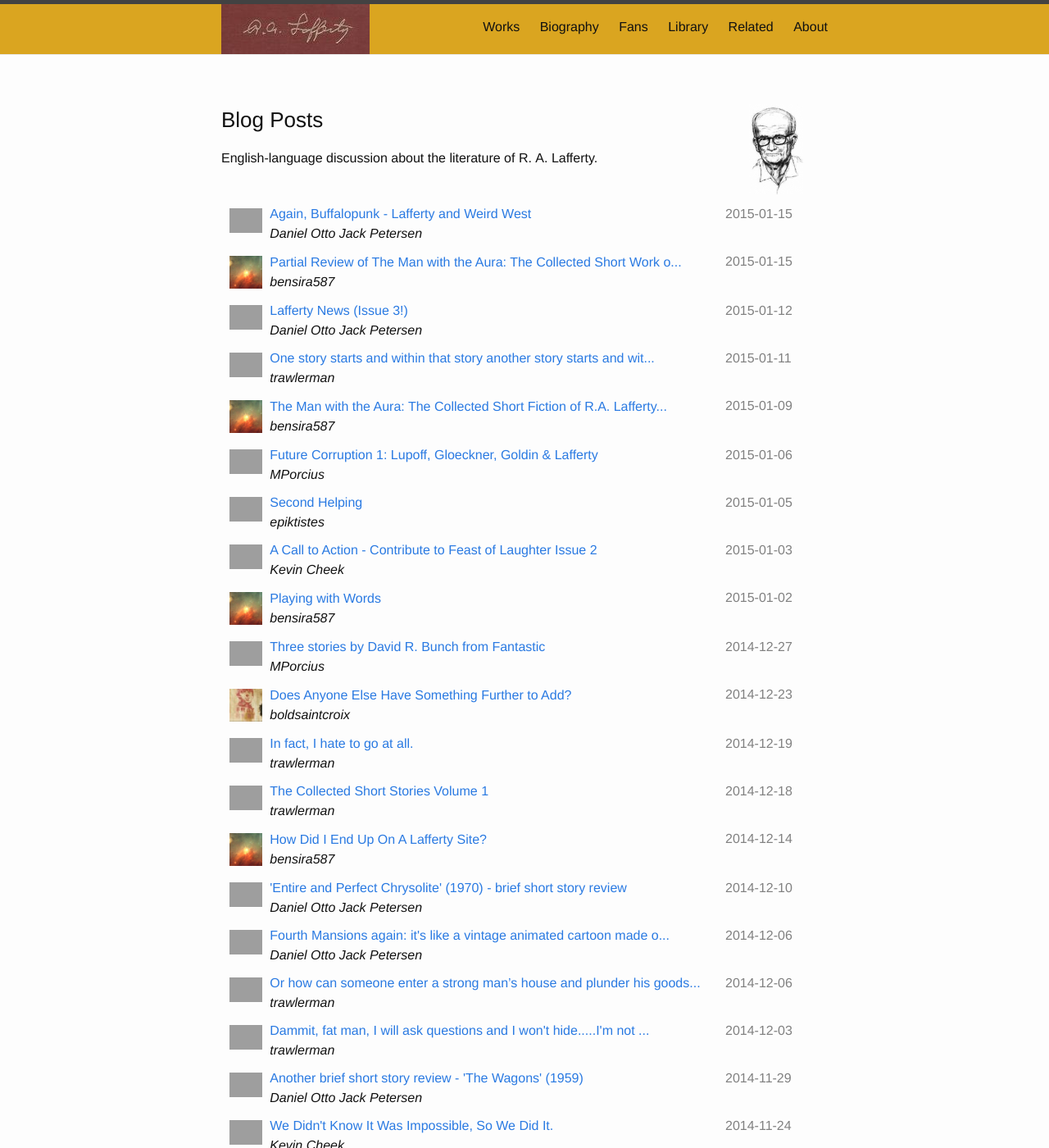
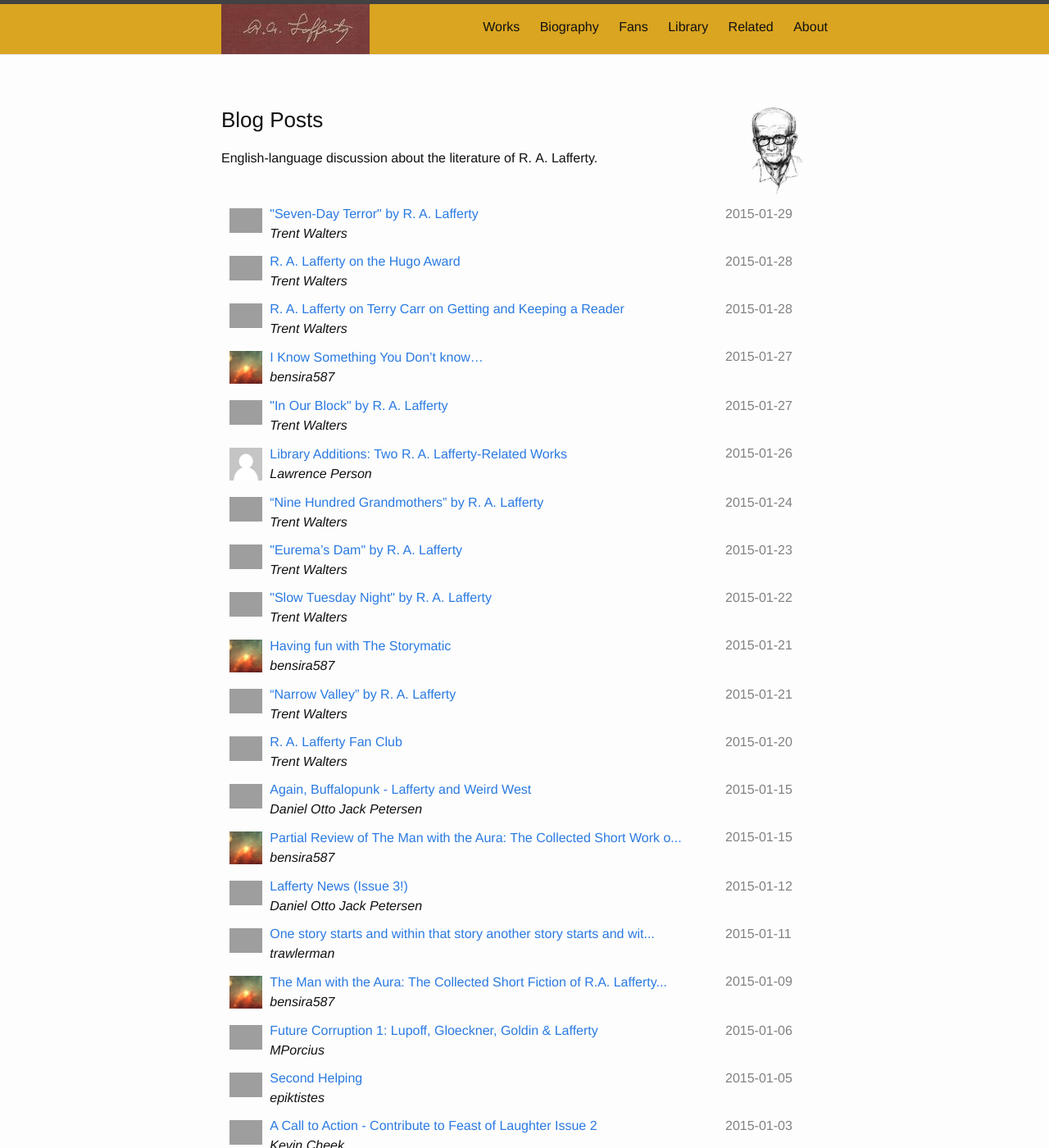
Before and after one commit to ralafferty/ralafferty.github.io, a Jekyll site: the page built from pages/blogs.md, in a window 1280 px wide and 1400 px high. Shown: the whole window at 82% size. Built offline with Jekyll 4.4.1, drawn with Linux system fonts in a browser that asks for light colours; nearby versions of some CDN libraries; some of the changed text lies outside the part shown; grey boxes are pictures that could not be loaded.

Commit message:
update blog index, add Trent Walters blog

```diff
--- a/_data/blog.json
+++ b/_data/blog.json
@@ -1,5 +1,89 @@
 {
   "entries": [
+{
+	"link":"http://apbsal.blogspot.com/2015/01/seven-day-terror-by-r-lafferty.html",
+	"title":"\"Seven-Day Terror\" by R. A. Lafferty",
+	"author":"Trent Walters",
+	"image":"https://www.blogger.com/img/avatar_blue_m_96.png",
+	"date":"2015-01-29",
+},
+{
+	"link":"http://apbsal.blogspot.com/2015/01/r-lafferty-on-hugo-award.html",
+	"title":"R. A. Lafferty on the Hugo Award",
+	"author":"Trent Walters",
+	"image":"https://www.blogger.com/img/avatar_blue_m_96.png",
+	"date":"2015-01-28",
+},
+{
+	"link":"http://apbsal.blogspot.com/2015/01/r-lafferty-on-terry-carr-on-getting-and.html",
+	"title":"R. A. Lafferty on Terry Carr on Getting and Keeping a Reader",
+	"author":"Trent Walters",
+	"image":"https://www.blogger.com/img/avatar_blue_m_96.png",
+	"date":"2015-01-28",
+},
+{
+	"link":"https://rjwizard.wordpress.com/2015/01/27/i-know-something-you-dont-know/",
+	"title":"I Know Something You Don&#8217;t know&#8230;",
+	"author":"bensira587",
+	"image":"http://www.ralafferty.org/images/rjwizard.jpg",
+	"date":"2015-01-27",
+},
+{
+	"link":"http://apbsal.blogspot.com/2015/01/in-our-block-by-r-lafferty.html",
+	"title":"\"In Our Block\" by R. A. Lafferty",
+	"author":"Trent Walters",
+	"image":"https://www.blogger.com/img/avatar_blue_m_96.png",
+	"date":"2015-01-27",
+},
+{
+	"link":"http://www.lawrenceperson.com/?p=13468",
+	"title":"Library Additions: Two R. A. Lafferty-Related Works",
+	"author":"Lawrence Person",
+	"image":"http://www.ralafferty.org/images/grey-avatar.jpg",
+	"date":"2015-01-26",
+},
+{
+	"link":"http://apbsal.blogspot.com/2015/01/nine-hundred-grandmothers-by-r-lafferty.html",
+	"title":"“Nine Hundred Grandmothers” by R. A. Lafferty",
+	"author":"Trent Walters",
+	"image":"https://www.blogger.com/img/avatar_blue_m_96.png",
+	"date":"2015-01-24",
+},
+{
+	"link":"http://apbsal.blogspot.com/2015/01/euremas-dam-by-r-lafferty.html",
+	"title":"\"Eurema’s Dam\" by R. A. Lafferty",
+	"author":"Trent Walters",
+	"image":"https://www.blogger.com/img/avatar_blue_m_96.png",
+	"date":"2015-01-23",
+},
+{
+	"link":"http://apbsal.blogspot.com/2015/01/slow-tuesday-night-by-r-lafferty.html",
+	"title":"\"Slow Tuesday Night\" by R. A. Lafferty",
+	"author":"Trent Walters",
+	"image":"https://www.blogger.com/img/avatar_blue_m_96.png",
+	"date":"2015-01-22",
+},
+{
+	"link":"https://rjwizard.wordpress.com/2015/01/21/having-fun-with-the-storymatic/",
+	"title":"Having fun with The Storymatic",
+	"author":"bensira587",
+	"image":"http://www.ralafferty.org/images/rjwizard.jpg",
+	"date":"2015-01-21",
+},
+{
+	"link":"http://apbsal.blogspot.com/2015/01/narrow-valley-by-r-lafferty.html",
+	"title":"“Narrow Valley” by R. A. Lafferty",
+	"author":"Trent Walters",
+	"image":"https://www.blogger.com/img/avatar_blue_m_96.png",
+	"date":"2015-01-21",
+},
+{
+	"link":"http://apbsal.blogspot.com/2015/01/r-lafferty-fan-club.html",
+	"title":"R. A. Lafferty Fan Club",
+	"author":"Trent Walters",
+	"image":"https://www.blogger.com/img/avatar_blue_m_96.png",
+	"date":"2015-01-20",
+},
 {
 	"link":"http://antsofgodarequeerfish.blogspot.com/2015/01/again-buffalopunk-lafferty-and-weird.html",
 	"title":"Again, Buffalopunk - Lafferty and Weird West",
@@ -289,6 +373,13 @@ stupi...",
 	"date":"2014-10-16",
 },
 {
+	"link":"http://www.rawillumination.net/2014/10/sean-gabb-meet-ra-lafferty.html",
+	"title":"Sean Gabb, meet R.A. Lafferty!",
+	"author":"Tom Jackson",
+	"image":"http://www.ralafferty.org/images/grey-avatar.jpg",
+	"date":"2014-10-14",
+},
+{
 	"link":"http://failingevenbetter.blogspot.com/2014/10/this-great-redemptive-recoil.html",
 	"title":"This great redemptive recoil",
 	"author":"trawlerman",
@@ -308,6 +399,13 @@ stupi...",
 	"author":"Daniel Otto Jack Petersen",
 	"image":"http://lh3.googleusercontent.com/-MtedIW9IM-M/AAAAAAAAAAI/AAAAAAAAAOo/sTT9BjQKOtg/s80-c/photo.jpg",
 	"date":"2014-10-11",
+},
+{
+	"link":"http://www.rawillumination.net/2014/10/ra-lafferty-poised-for-comeback.html",
+	"title":"R.A. Lafferty poised for a comeback?",
+	"author":"Tom Jackson",
+	"image":"http://www.ralafferty.org/images/grey-avatar.jpg",
+	"date":"2014-10-10",
 },
 {
 	"link":"http://antsofgodarequeerfish.blogspot.com/2014/10/eco-monstrosity-in-cormac-mccarthy-and.html",
@@ -690,6 +788,13 @@ Figure 228: A parking attendant...",
 	"author":"Kevin Cheek",
 	"image":"https://lh5.googleusercontent.com/-nCiql9ZRw50/AAAAAAAAAAI/AAAAAAAAATU/lIT7D4TPYWM/s46-c-k-no/photo.jpg",
 	"date":"2014-01-24",
+},
+{
+	"link":"http://apbsal.blogspot.com/2014/01/free-ebooks-of-gran.html",
+	"title":"Free ebooks of and info on Lafferty",
+	"author":"Trent Walters",
+	"image":"https://www.blogger.com/img/avatar_blue_m_96.png",
+	"date":"2014-01-21",
 },
 {
 	"link":"http://ralafferty.tumblr.com/post/73461686655",
```
Also changed, not shown: fans.md (+2 -1 lines).
